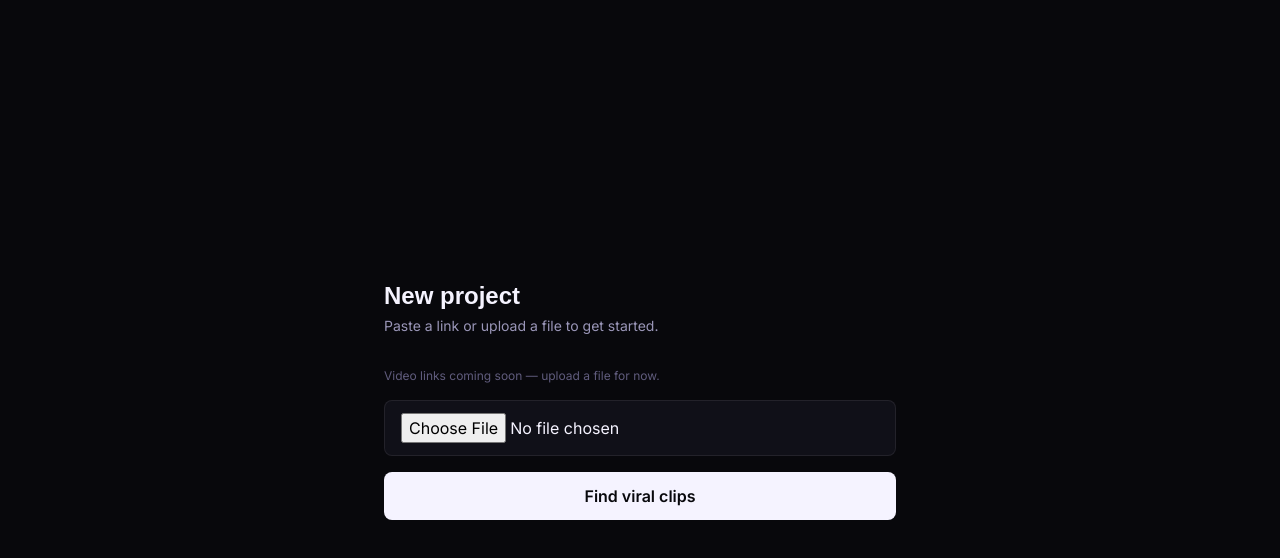
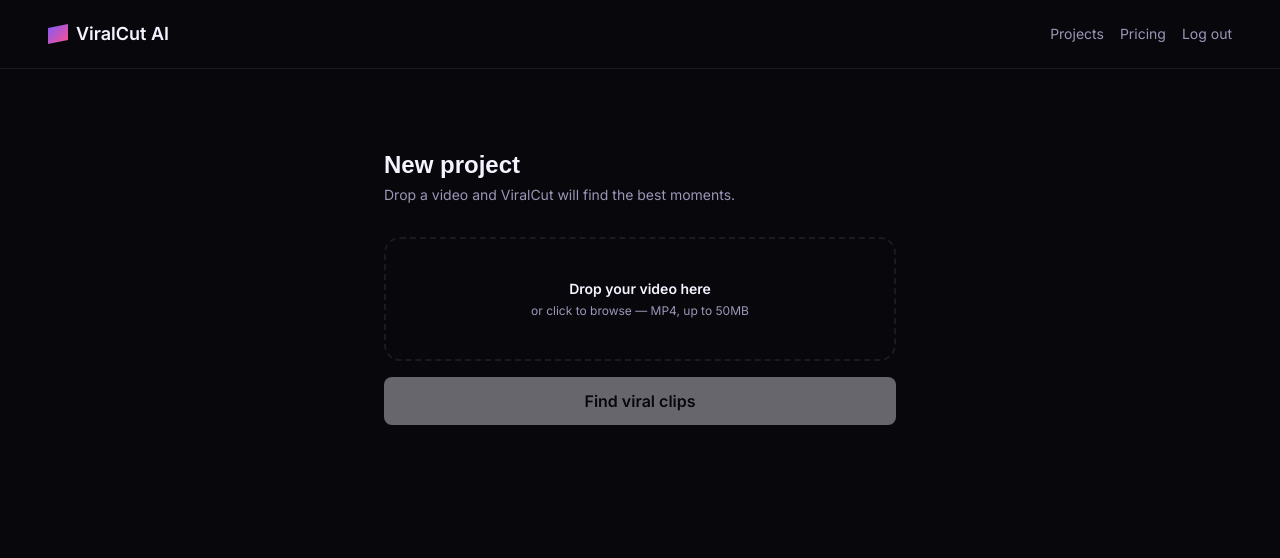
Before and after one commit to dvideiralorenzo-lang/viralcut-ai, a Next.js app in the folder viralcut-ai/: page /upload in a window 1280 px wide. Shown: the top 558 px of the page. Built offline with nearby package versions, Linux system fonts and the light colour scheme; no server answers; a web font is replaced by a local one.

Commit message:
Update page.tsx

```diff
--- a/viralcut-ai/app/upload/page.tsx
+++ b/viralcut-ai/app/upload/page.tsx
@@ -1,19 +1,66 @@
 "use client";
 
-import { useState } from "react";
+import { useState, useRef } from "react";
 import { useRouter } from "next/navigation";
 import { supabaseBrowser } from "@/lib/supabase-browser";
 
+function NavBar() {
+  const router = useRouter();
+  async function handleLogout() {
+    await supabaseBrowser.auth.signOut();
+    router.push("/login");
+  }
+  return (
+    <nav className="flex items-center justify-between px-6 md:px-12 py-5 border-b border-line">
+      <a href="/dashboard" className="flex items-center gap-2 font-bold text-lg">
+        <div
+          className="w-5 h-5"
+          style={{
+            background: "linear-gradient(135deg, #7C5CFC, #FF4D8D)",
+            clipPath: "polygon(0 20%, 100% 0, 100% 80%, 0 100%)",
+          }}
+        />
+        ViralCut AI
+      </a>
+      <div className="flex items-center gap-4 text-sm">
+        <a href="/dashboard" className="text-dim hover:text-ink">Projects</a>
+        <a href="/pricing" className="text-dim hover:text-ink">Pricing</a>
+        <button onClick={handleLogout} className="text-dim hover:text-ink">Log out</button>
+      </div>
+    </nav>
+  );
+}
+
 export default function UploadPage() {
   const router = useRouter();
-  const [sourceType, setSourceType] = useState<"upload" | "youtube">("upload");
-  const [url, setUrl] = useState("");
   const [file, setFile] = useState<File | null>(null);
   const [loading, setLoading] = useState(false);
   const [error, setError] = useState<string | null>(null);
+  const [dragActive, setDragActive] = useState(false);
+  const inputRef = useRef<HTMLInputElement>(null);
+
+  function handleDrag(e: React.DragEvent, active: boolean) {
+    e.preventDefault();
+    e.stopPropagation();
+    setDragActive(active);
+  }
+
+  function handleDrop(e: React.DragEvent) {
+    e.preventDefault();
+    e.stopPropagation();
+    setDragActive(false);
+    if (e.dataTransfer.files?.[0]) setFile(e.dataTransfer.files[0]);
+  }
+
+  function formatSize(bytes: number) {
+    return bytes < 1024 * 1024
+      ? `${Math.round(bytes / 1024)} KB`
+      : `${(bytes / (1024 * 1024)).toFixed(1)} MB`;
+  }
 
   async function handleSubmit(e: React.FormEvent) {
     e.preventDefault();
+    if (!file) return;
     setLoading(true);
     setError(null);
 
@@ -23,9 +70,6 @@ export default function UploadPage() {
       return;
     }
 
-    let original_video_url: string | null = null;
-
-    if (sourceType === "upload" && file) {
     const filePath = `${user.id}/${Date.now()}-${file.name}`;
     const { error: uploadError } = await supabaseBrowser.storage
       .from("videos")
@@ -37,17 +81,14 @@ export default function UploadPage() {
       return;
     }
     const { data: publicUrl } = supabaseBrowser.storage.from("videos").getPublicUrl(filePath);
-      original_video_url = publicUrl.publicUrl;
-    }
 
     const { data: project, error: insertError } = await supabaseBrowser
       .from("projects")
       .insert({
         user_id: user.id,
-        title: sourceType === "youtube" ? "YouTube import" : file?.name ?? "Untitled",
-        source_type: sourceType,
-        source_url: sourceType === "youtube" ? url : null,
-        original_video_url,
+        title: file.name,
+        source_type: "upload",
+        original_video_url: publicUrl.publicUrl,
         status: "uploaded",
       })
       .select()
@@ -59,7 +100,6 @@ export default function UploadPage() {
       return;
     }
 
-    // Kick off the processing pipeline (transcription -> clip detection -> render).
     await fetch("/api/projects/process", {
       method: "POST",
       headers: { "Content-Type": "application/json" },
@@ -70,44 +110,56 @@ export default function UploadPage() {
   }
 
   return (
-    <main className="min-h-screen flex items-center justify-center px-6">
+    <main className="min-h-screen">
+      <NavBar />
+      <div className="flex items-center justify-center px-6 py-20">
         <div className="w-full max-w-lg">
           <h1 className="font-display text-2xl font-bold mb-1">New project</h1>
-        <p className="text-dim text-sm mb-8">Paste a link or upload a file to get started.</p>
-
-        <p className="text-xs text-dimmer mb-4">Video links coming soon — upload a file for now.</p>
+          <p className="text-dim text-sm mb-8">Drop a video and ViralCut will find the best moments.</p>
 
           <form onSubmit={handleSubmit} className="space-y-4">
-          {sourceType === "youtube" ? (
+            <div
+              onDragOver={(e) => handleDrag(e, true)}
+              onDragLeave={(e) => handleDrag(e, false)}
+              onDrop={handleDrop}
+              onClick={() => inputRef.current?.click()}
+              className={`rounded-2xl border-2 border-dashed p-10 text-center cursor-pointer transition ${
+                dragActive ? "border-violet bg-violet/5" : "border-line hover:border-dimmer"
+              }`}
+            >
               <input
-              type="url"
-              required
-              value={url}
-              onChange={(e) => setUrl(e.target.value)}
-              placeholder="https://youtube.com/watch?v=..."
-              className="w-full bg-raised border border-line rounded-lg px-4 py-3 text-ink outline-none focus:border-violet"
+                ref={inputRef}
+                type="file"
+                accept="video/*"
+                className="hidden"
+                onChange={(e) => setFile(e.target.files?.[0] ?? null)}
               />
+              {file ? (
+                <div>
+                  <p className="font-semibold text-sm">{file.name}</p>
+                  <p className="text-dim text-xs mt-1">{formatSize(file.size)}</p>
+                  <p className="text-cyan text-xs mt-3">Click to choose a different file</p>
+                </div>
               ) : (
-            <input
-              type="file"
-              required
-              accept="video/*"
-              onChange={(e) => setFile(e.target.files?.[0] ?? null)}
-              className="w-full bg-raised border border-line rounded-lg px-4 py-3 text-ink outline-none"
-            />
+                <div>
+                  <p className="font-semibold text-sm mb-1">Drop your video here</p>
+                  <p className="text-dim text-xs">or click to browse — MP4, up to 50MB</p>
+                </div>
               )}
+            </div>
 
             {error && <p className="text-pink text-sm">{error}</p>}
 
             <button
               type="submit"
-            disabled={loading}
-            className="w-full bg-ink text-base font-semibold rounded-lg py-3 hover:opacity-90 transition disabled:opacity-50"
+              disabled={loading || !file}
+              className="w-full bg-ink text-base font-semibold rounded-lg py-3 hover:opacity-90 transition disabled:opacity-40"
             >
               {loading ? "Starting…" : "Find viral clips"}
             </button>
           </form>
         </div>
+      </div>
     </main>
   );
 }
```
Lines whose indentation alone changed are shown as unchanged.
